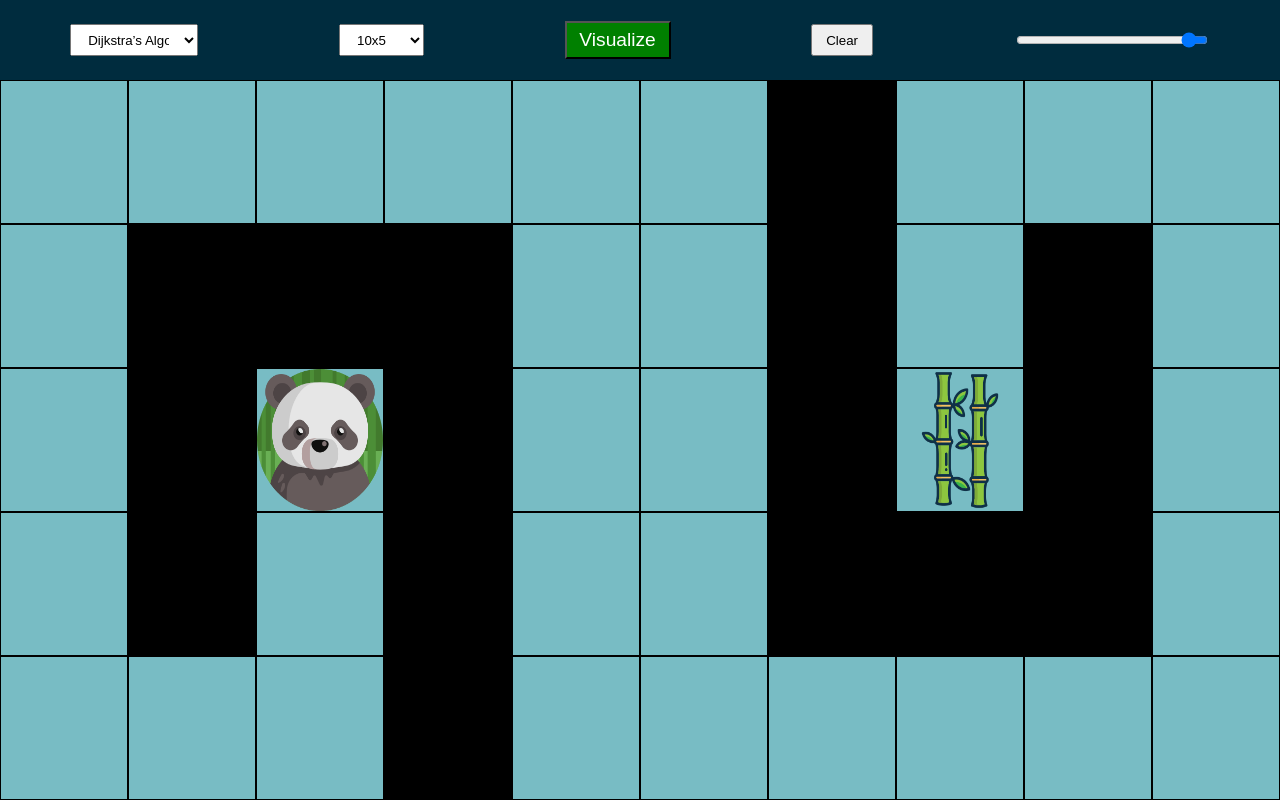
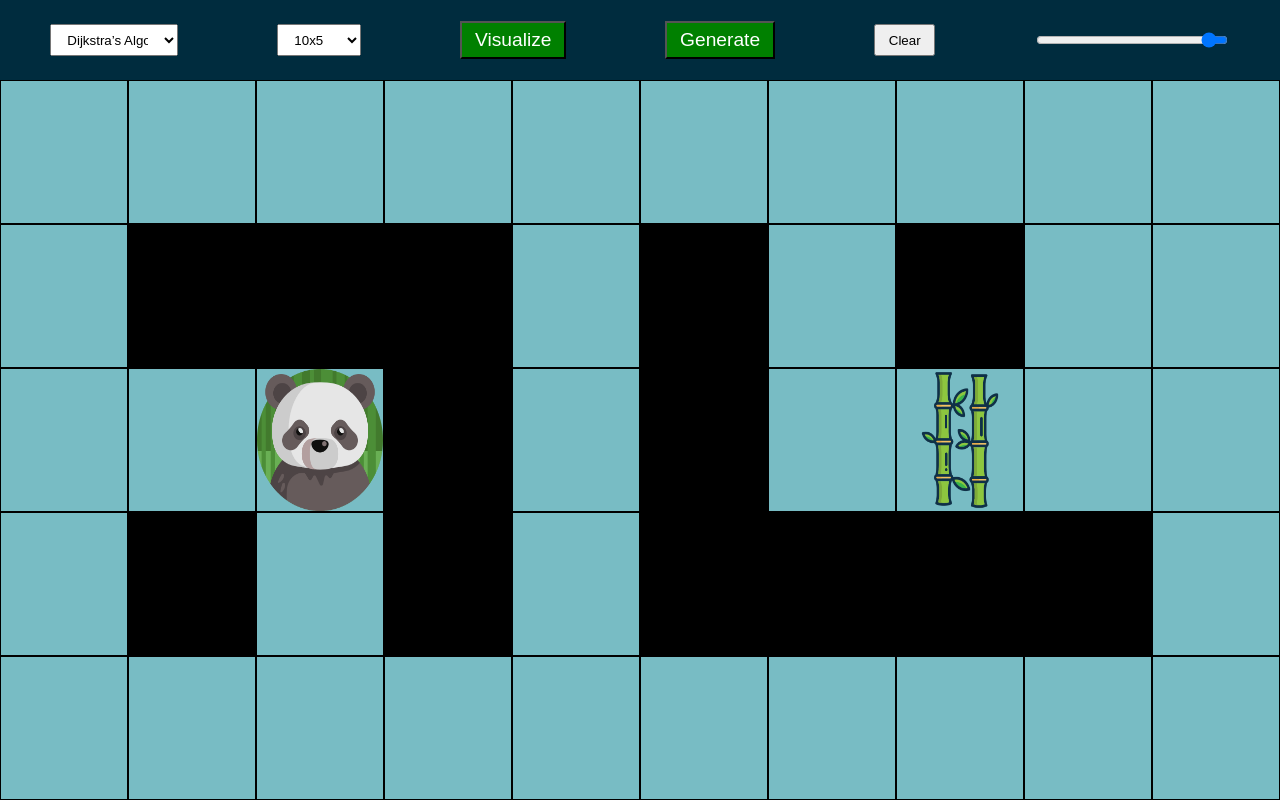
Before and after one commit to MrRabotnik/Pathfinding-Visualization, a React (Create React App) app: page / in a window 1280 px wide. Built offline with nearby package versions, Linux system fonts and the light colour scheme; the HTML template or start-up script is replaced by a standard one.

Commit message:
Added maze generator

```diff
--- a/src/App.js
+++ b/src/App.js
@@ -5,11 +5,11 @@ import { dijkstrasAlgorithm } from "./algorithms/dijkstras";
 
 function App() {
   const [rangeVal, setRangeVal] = useState(50)
+  const [generate, setGenerate] = useState(0)
   const [algorithm, setAlgorithm] = useState("Dij")
 
   const changeRange = (val) => {
     setRangeVal(val)
-    console.log(algorithm)
   }
 
   const changeAlgorithm = (val) => {
@@ -26,7 +26,9 @@ function App() {
     }
   }
 
-
+  const generateNewGridWithMaze = () => {
+    setGenerate(generate + 1)
+  }
 
   return (
     <div className="App">
@@ -34,9 +36,13 @@ function App() {
         changeRange={changeRange}
         changeAlgorithm={changeAlgorithm}
         clear={clear}
-        visualize={visualize}>
+        visualize={visualize}
+        generateNewGridWithMaze={generateNewGridWithMaze}>
       </Header>
-      <Grid rangeVal={rangeVal}></Grid>
+      <Grid
+        rangeVal={rangeVal}
+        generate={generate}>
+      </Grid>
     </div>
   );
 }
--- a/src/Components/Grid/Grid.jsx
+++ b/src/Components/Grid/Grid.jsx
@@ -1,9 +1,9 @@
-import { useCallback, useEffect, useState } from "react";
+import { useEffect, useState } from "react";
 import "./Grid.scss"
 import panda from "../../assets/panda.png"
 import bamboo from "../../assets/bamboo.png"
 
-function Grid({ rangeVal }) {
+function Grid({ rangeVal, generate }) {
     const [gridItems, setGridItems] = useState([])
     const [boxWidth, setBoxWidth] = useState(10)
     const [boxHeight, setBoxHeight] = useState(5)
@@ -16,25 +16,80 @@ function Grid({ rangeVal }) {
     const [visibility, setVisibility] = useState("hidden")
     const [movingNodeImage, setMovingNodeImage] = useState("")
 
-    const initGrid = useCallback(() => {
+    const generateMaze = () => {
+        const maze = [];
+
+        for (let col = 0; col < boxHeight; col++) {
+            maze[col] = [];
+            for (let row = 0; row < boxWidth; row++) {
+                maze[col][row] = 0;
+            }
+        }
+
+        // Generate random walls in the maze
+        for (let col = 1; col < boxHeight - 1; col += 2) {
+            for (let row = 1; row < boxWidth - 1; row += 2) {
+                maze[col][row] = 1; // Set the cell as a wall
+
+                // Randomly break walls to create passages
+                if (col > 1 && Math.random() < 0.5) {
+                    maze[col - 1][row] = 1; // Break the wall above
+                }
+
+                if (row < boxWidth - 2 && Math.random() < 0.5) {
+                    maze[col][row + 1] = 1; // Break the wall to the right
+                }
+            }
+        }
+
         const arr = []
-        const walls = [6, 11, 12, 13, 16, 18, 21, 23, 26, 28, 31, 33, 36, 37, 38, 43]
+        let count = 0
+        for (let i = 0; i < boxHeight; i++) {
+            for (let j = 0; j < boxWidth; j++) {
+                if (maze[i][j]) {
+                    arr.push(count)
+                }
+                count++
+            }
+        }
+        return arr
+    }
+
+    const randomStartingPos = (maze) => {
+        let startingPos = boxWidth * Math.ceil((boxHeight / 2 - 1)) + Math.floor(boxWidth / 4)
+        let endingPos = boxWidth * Math.ceil((boxHeight / 2 - 1)) + Math.floor(boxWidth / 4 * 3)
+        while(maze.includes(startingPos)){
+            startingPos = Math.floor(Math.random() * (rangeVal - 1))
+        }
+
+        while(maze.includes(endingPos) || startingPos === endingPos){
+           endingPos = Math.floor(Math.random() * (rangeVal - 1))
+        }
+
+        return [startingPos, endingPos]
+    }
+
+    // eslint-disable-next-line react-hooks/exhaustive-deps
+    const initGrid = () => {
+        const arr = []
+        const maze = generateMaze()
+        const pos = randomStartingPos(maze)
+        // const walls = [6, 11, 12, 13, 16, 18, 21, 23, 26, 28, 31, 33, 36, 37, 38, 43]
         setBoxWidth(Math.floor(Math.sqrt(rangeVal / 2)) * 2)
         setBoxHeight(Math.floor(Math.sqrt(rangeVal / 2)))
-        const startingPos = boxWidth * Math.ceil((boxHeight / 2 - 1)) + Math.floor(boxWidth / 4)
-        const endingPos = boxWidth * Math.ceil((boxHeight / 2 - 1)) + Math.floor(boxWidth / 4 * 3)
-        setStartNodePos(startingPos)
-        setEndNodePos(endingPos)
+
+        setStartNodePos(pos[0])
+        setEndNodePos(pos[1])
         for (let i = 0; i < rangeVal; i++) {
             arr.push({
                 "id": i,
-                "start": i === startingPos ? true : false,
-                "end": i === endingPos ? true : false,
-                "wall": walls.includes(i) ? true : false
+                "start": i === pos[0] ? true : false,
+                "end": i === pos[1] ? true : false,
+                "wall": maze.includes(i) ? true : false
             })
         }
         setGridItems(arr)
-    }, [boxHeight, boxWidth, rangeVal])
+    }
 
     const mouseDownOnBox = (e, box) => {
         e.preventDefault();
@@ -151,7 +206,8 @@ function Grid({ rangeVal }) {
 
     useEffect(() => {
         initGrid()
-    }, [initGrid])
+        // eslint-disable-next-line react-hooks/exhaustive-deps
+    }, [rangeVal, generate, boxHeight, boxWidth])
 
     return (
         <div className="grid">
@@ -160,6 +216,7 @@ function Grid({ rangeVal }) {
                 top: `${mouseY}px`,
                 visibility: `${visibility}`,
                 backgroundImage: `URL(${movingNodeImage})`,
+                animation: `${startPickedUp || endPickedUp ? "pickedUpNode 1s infinite" : ""}`
             }}></div>
             {
                 gridItems && gridItems.map((box, index) => {
--- a/src/Components/Grid/Grid.scss
+++ b/src/Components/Grid/Grid.scss
@@ -1,20 +1,32 @@
-.grid{
+.grid {
   height: 90%;
   background-color: #78bcc4;
   display: flex;
   flex-wrap: wrap;
 }
 
-.gridItem{
+.gridItem {
   border: 1px solid black;
-  box-sizing: border-box
+  box-sizing: border-box;
 }
 
-.pickedUpItem{
-  width: 15%;
-  height: 25%;
+.pickedUpItem {
+  width: 8%;
+  height: 15%;
   visibility: hidden;
   position: absolute;
-  transform: translate(-50%, 10%);
+  transform: translate(-50%, 30%);
   background-size: 100% 100%;
 }
+
+@keyframes pickedUpNode {
+  0% {
+    opacity: 1;
+  }
+  50% {
+    opacity: 0.5;
+  }
+  100% {
+    opacity: 1;
+  }
+}
--- a/src/Components/Header/Header.jsx
+++ b/src/Components/Header/Header.jsx
@@ -1,6 +1,6 @@
 import "./Header.scss"
 
-function Header({ changeRange, changeAlgorithm, clear, visualize }) {
+function Header({ changeRange, changeAlgorithm, clear, visualize, generateNewGridWithMaze }) {
   return (
     <header className="header">
       <select className="algorithmsSelect" name="Algorithms" defaultValue={"Algorithms"} onChange={(e) => changeAlgorithm(e.target.value)}>
@@ -21,11 +21,10 @@ function Header({ changeRange, changeAlgorithm, clear, visualize }) {
         <option value="800">40x20</option>
         <option value="1250">50x25</option>
         <option value="1800">60x30</option>
-        <option value="2450">70x35</option>
-        <option value="3200">80x40</option>
       </select>
       {/* <input type="range" min={18} max={750} step={20}  /> */}
       <button className="visualizeBtn" onClick={visualize}>Visualize</button>
+      <button className="generateBtn" onClick={generateNewGridWithMaze}>Generate</button>
       <button className="clearBtn" onClick={clear}>Clear</button>
       <input id="speedRange" type="range" min={20} max={500} />
     </header>
--- a/src/Components/Header/Header.scss
+++ b/src/Components/Header/Header.scss
@@ -26,6 +26,13 @@
   }
 }
 
+.generateBtn{
+  padding: 0.5vw 1vw;
+  font-size: 1.5vw;
+  background-color: green;
+  color: white;
+}
+
 .clearBtn{
   padding: 0.5vw 1vw;
 }
```
